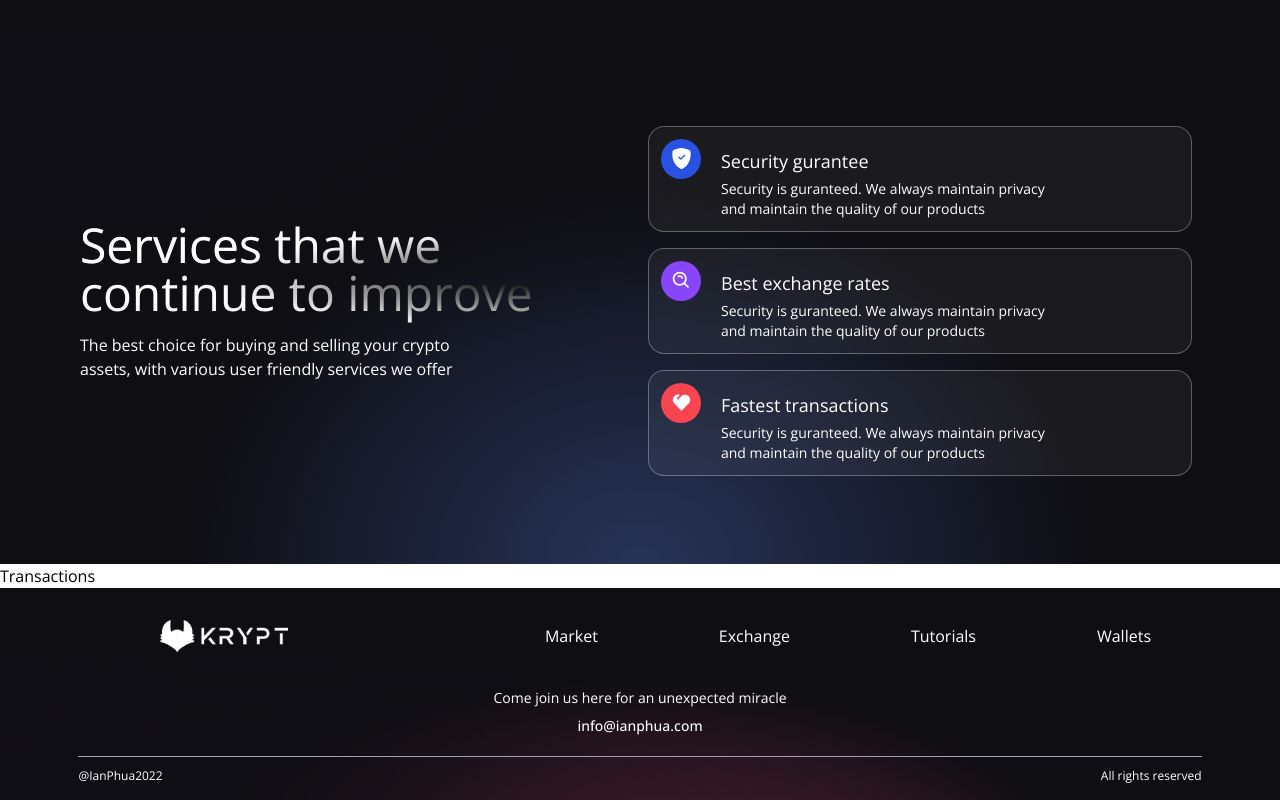
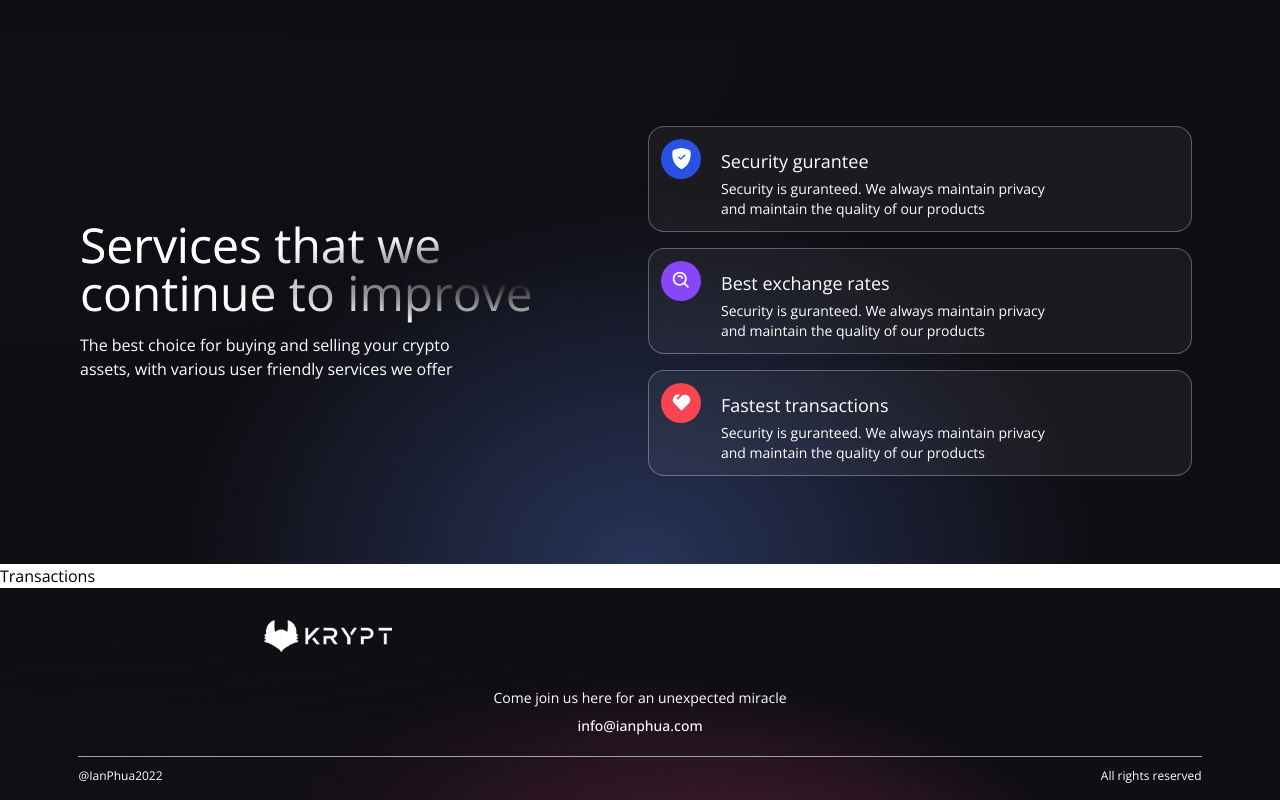
Before and after one commit to ian038/kryptik, a React (Vite) app in the folder client/: page / in a window 1280 px wide. Shown: the part 704-1504 px from the top of the page. Built offline with nearby package versions, Linux system fonts and the light colour scheme.

Commit message:
Removed unnecessary code

```diff
--- a/client/src/components/Footer.jsx
+++ b/client/src/components/Footer.jsx
@@ -8,12 +8,6 @@
             <div className="w-full flex sm:flex-row flex-col justify-between items-center my-4">
             <div className="flex flex-[0.5] justify-center items-center">
                 <img src={logo} alt="logo" className="w-32" />
-            </div>
-            <div className="flex flex-1 justify-evenly items-center flex-wrap sm:mt-0 mt-5 w-full">
-                <p className="text-white text-base text-center mx-2 cursor-pointer">Market</p>
-                <p className="text-white text-base text-center mx-2 cursor-pointer">Exchange</p>
-                <p className="text-white text-base text-center mx-2 cursor-pointer">Tutorials</p>
-                <p className="text-white text-base text-center mx-2 cursor-pointer">Wallets</p>
             </div>
             </div>
             <div className="flex justify-center items-center flex-col mt-5">
```
